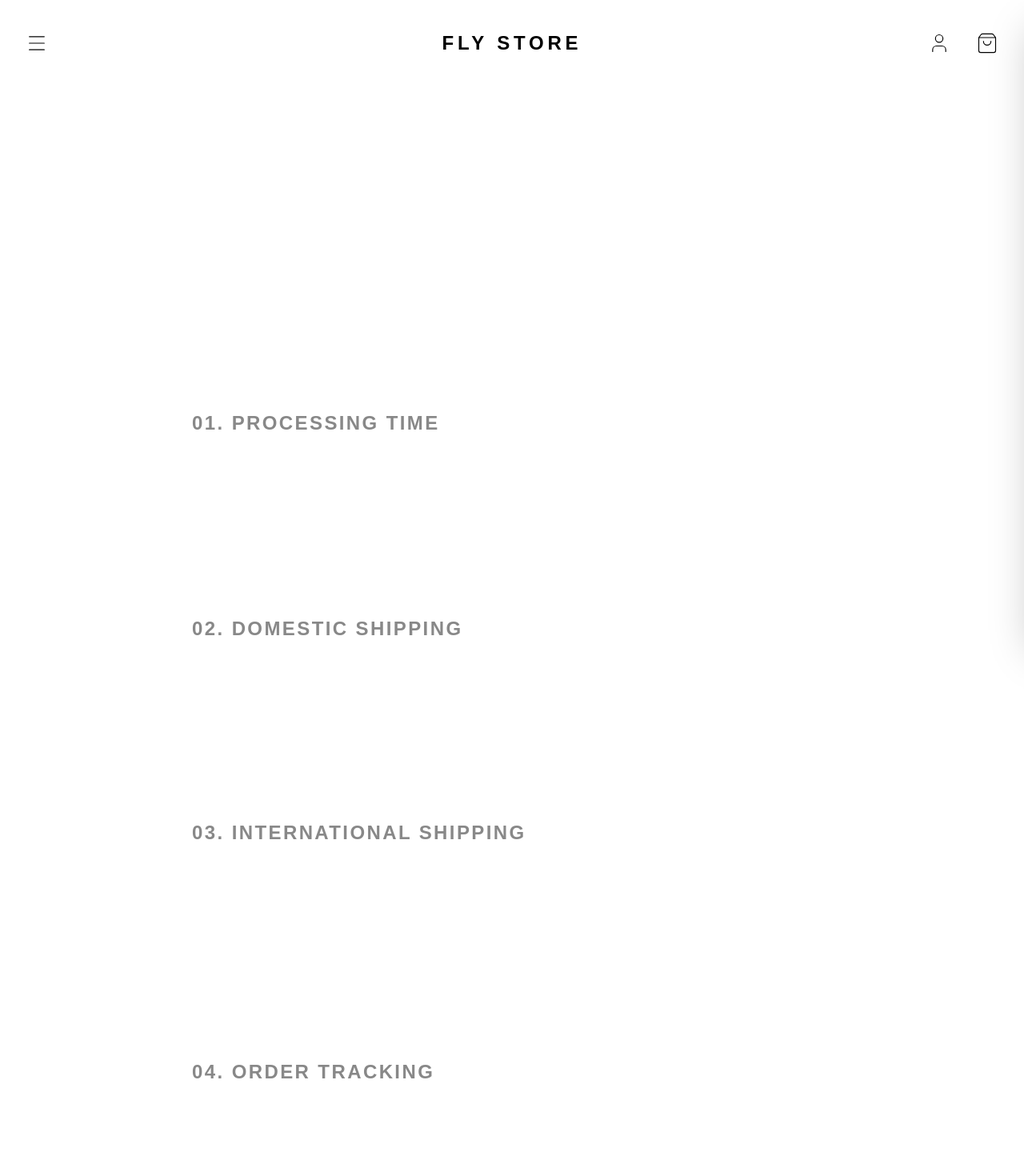
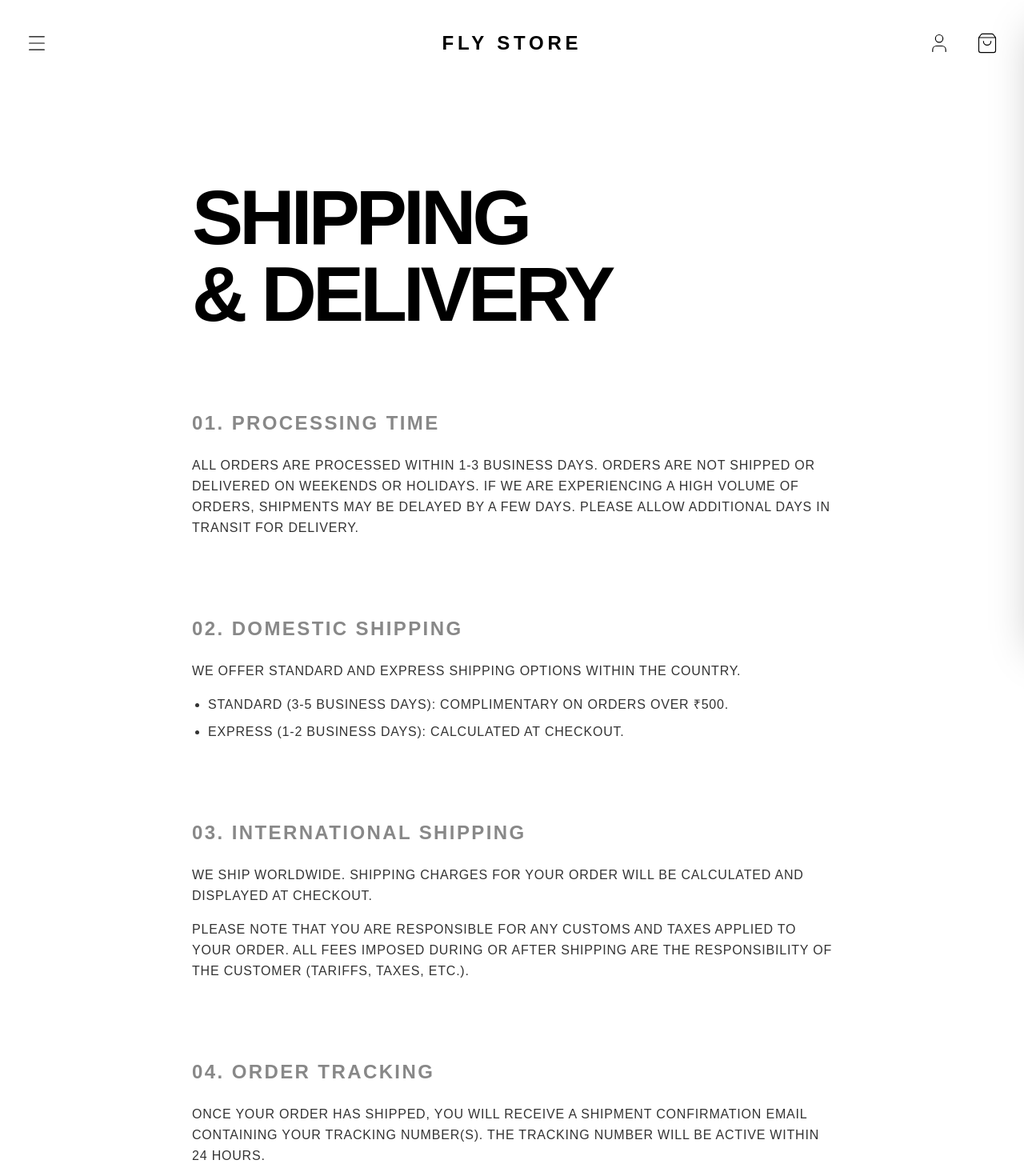
Before and after one commit to codezwork/fly, a Next.js app: page /shipping in a window 1280 px wide. Shown: the top 1470 px of the page at 80% size. Built offline with nearby package versions, Linux system fonts and the light colour scheme; no server answers; the database is empty.

Commit message:
Corrected the Shipping and Vision page response to the OS theme

```diff
--- a/src/app/manifesto/page.tsx
+++ b/src/app/manifesto/page.tsx
@@ -81,8 +81,9 @@
       <section className="relative w-full h-[150vh] bg-brand-black z-50">
         <div className="sticky top-0 w-full h-screen flex justify-center items-center overflow-hidden">
           <motion.h1
+            suppressHydrationWarning
             style={{ scale: heroScale, opacity: heroOpacity, filter: heroFilter }}
-            className="text-white font-heading text-5xl md:text-9xl font-bold uppercase tracking-widest text-center whitespace-nowrap mix-blend-difference"
+            className="text-black dark:text-white font-heading text-5xl md:text-9xl font-bold uppercase tracking-widest text-center whitespace-nowrap transition-colors duration-300"
           >
             Reducing<br />Noise.
           </motion.h1>
--- a/src/app/shipping/page.tsx
+++ b/src/app/shipping/page.tsx
@@ -8,7 +8,7 @@
     <main className="relative min-h-screen bg-brand-black w-full overflow-x-hidden text-white pt-24 pb-16">
 
       <div className="container mx-auto px-6 md:px-12 max-w-4xl mt-32">
-        <h1 className="text-5xl md:text-8xl font-heading uppercase font-bold mb-16 tracking-tighter">
+        <h1 className="text-5xl md:text-8xl font-heading uppercase font-bold mb-16 tracking-tighter dark:text-white text-black">
           Shipping<br />& Delivery
         </h1>
 
@@ -17,7 +17,7 @@
             <h2 className="text-xl md:text-2xl font-heading uppercase font-bold mb-6 tracking-widest text-[#888]">
               01. Processing Time
             </h2>
-            <p className="opacity-80">
+            <p className="opacity-80 dark:text-white text-black">
               ALL ORDERS ARE PROCESSED WITHIN 1-3 BUSINESS DAYS. ORDERS ARE NOT SHIPPED OR DELIVERED ON WEEKENDS OR HOLIDAYS. IF WE ARE EXPERIENCING A HIGH VOLUME OF ORDERS, SHIPMENTS MAY BE DELAYED BY A FEW DAYS. PLEASE ALLOW ADDITIONAL DAYS IN TRANSIT FOR DELIVERY.
             </p>
           </section>
@@ -26,10 +26,10 @@
             <h2 className="text-xl md:text-2xl font-heading uppercase font-bold mb-6 tracking-widest text-[#888]">
               02. Domestic Shipping
             </h2>
-            <p className="opacity-80 mb-4">
+            <p className="opacity-80 mb-4 dark:text-white text-black">
               WE OFFER STANDARD AND EXPRESS SHIPPING OPTIONS WITHIN THE COUNTRY.
             </p>
-            <ul className="list-disc pl-5 opacity-80 space-y-2">
+            <ul className="list-disc pl-5 opacity-80 space-y-2 dark:text-white text-black">
               <li>STANDARD (3-5 BUSINESS DAYS): COMPLIMENTARY ON ORDERS OVER ₹500.</li>
               <li>EXPRESS (1-2 BUSINESS DAYS): CALCULATED AT CHECKOUT.</li>
             </ul>
@@ -39,10 +39,10 @@
             <h2 className="text-xl md:text-2xl font-heading uppercase font-bold mb-6 tracking-widest text-[#888]">
               03. International Shipping
             </h2>
-            <p className="opacity-80 mb-4">
+            <p className="opacity-80 mb-4 dark:text-white text-black">
               WE SHIP WORLDWIDE. SHIPPING CHARGES FOR YOUR ORDER WILL BE CALCULATED AND DISPLAYED AT CHECKOUT.
             </p>
-            <p className="opacity-80">
+            <p className="opacity-80 dark:text-white text-black">
               PLEASE NOTE THAT YOU ARE RESPONSIBLE FOR ANY CUSTOMS AND TAXES APPLIED TO YOUR ORDER. ALL FEES IMPOSED DURING OR AFTER SHIPPING ARE THE RESPONSIBILITY OF THE CUSTOMER (TARIFFS, TAXES, ETC.).
             </p>
           </section>
@@ -51,7 +51,7 @@
             <h2 className="text-xl md:text-2xl font-heading uppercase font-bold mb-6 tracking-widest text-[#888]">
               04. Order Tracking
             </h2>
-            <p className="opacity-80">
+            <p className="opacity-80 dark:text-white text-black">
               ONCE YOUR ORDER HAS SHIPPED, YOU WILL RECEIVE A SHIPMENT CONFIRMATION EMAIL CONTAINING YOUR TRACKING NUMBER(S). THE TRACKING NUMBER WILL BE ACTIVE WITHIN 24 HOURS.
             </p>
           </section>
--- a/src/app/terms/page.tsx
+++ b/src/app/terms/page.tsx
@@ -17,7 +17,7 @@
             <h2 className="text-xl md:text-2xl font-heading uppercase font-bold mb-6 tracking-widest text-[#888]">
               01. General
             </h2>
-            <p className="opacity-80 uppercase">
+            <p className="opacity-80 uppercase dark:text-white text-black">
               BY ACCESSING AND PLACING AN ORDER WITH FLY STORE, YOU CONFIRM THAT YOU ARE IN AGREEMENT WITH AND BOUND BY THE TERMS OF SERVICE CONTAINED IN THE TERMS & CONDITIONS OUTLINED BELOW. THESE TERMS APPLY TO THE ENTIRE WEBSITE AND ANY EMAIL OR OTHER TYPE OF COMMUNICATION BETWEEN YOU AND FLY STORE.
             </p>
           </section>
@@ -26,10 +26,10 @@
             <h2 className="text-xl md:text-2xl font-heading uppercase font-bold mb-6 tracking-widest text-[#888]">
               02. Products & Pricing
             </h2>
-            <p className="opacity-80 uppercase mb-4">
+            <p className="opacity-80 uppercase mb-4 dark:text-white text-black">
               ALL PRODUCTS AND PRICES DISPLAYED ON THE WEBSITE ARE SUBJECT TO CHANGE AT ANY TIME WITHOUT NOTICE. WE RESERVE THE RIGHT TO DISCONTINUE ANY PRODUCT AT ANY TIME.
             </p>
-            <p className="opacity-80 uppercase">
+            <p className="opacity-80 uppercase dark:text-white text-black">
               WE HAVE MADE EVERY EFFORT TO DISPLAY AS ACCURATELY AS POSSIBLE THE COLORS AND IMAGES OF OUR PRODUCTS THAT APPEAR AT THE STORE. WE CANNOT GUARANTEE THAT YOUR COMPUTER MONITOR'S DISPLAY OF ANY COLOR WILL BE ACCURATE.
             </p>
           </section>
@@ -38,10 +38,10 @@
             <h2 className="text-xl md:text-2xl font-heading uppercase font-bold mb-6 tracking-widest text-[#888]">
               03. Returns & Refunds
             </h2>
-            <p className="opacity-80 uppercase mb-4">
+            <p className="opacity-80 uppercase mb-4 dark:text-white text-black">
               DUE TO THE EXCLUSIVE NATURE OF OUR DROPS, ALL SALES ARE FINAL. EXCHANGES MAY BE CONSIDERED WITHIN 7 DAYS OF RECEIPT FOR DEFECTIVE OR DAMAGED ITEMS ONLY.
             </p>
-            <p className="opacity-80 uppercase">
+            <p className="opacity-80 uppercase dark:text-white text-black">
               PLEASE CONTACT OUR CONCIERGE SERVICE TO INITIATE A REVIEW OF YOUR ITEM.
             </p>
           </section>
@@ -50,7 +50,7 @@
             <h2 className="text-xl md:text-2xl font-heading uppercase font-bold mb-6 tracking-widest text-[#888]">
               04. Intellectual Property
             </h2>
-            <p className="opacity-80 uppercase">
+            <p className="opacity-80 uppercase dark:text-white text-black">
               ALL CONTENT INCLUDED ON THE SITE, SUCH AS TEXT, GRAPHICS, LOGOS, IMAGES, AUDIO CLIPS, DIGITAL DOWNLOADS, AND DATA COMPILATIONS IS THE PROPERTY OF FLY STORE AND PROTECTED BY INTERNATIONAL COPYRIGHT LAWS.
             </p>
           </section>
```
